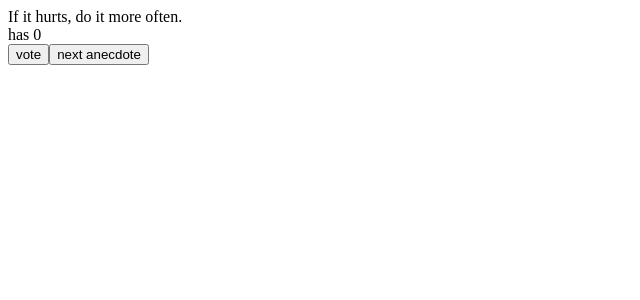
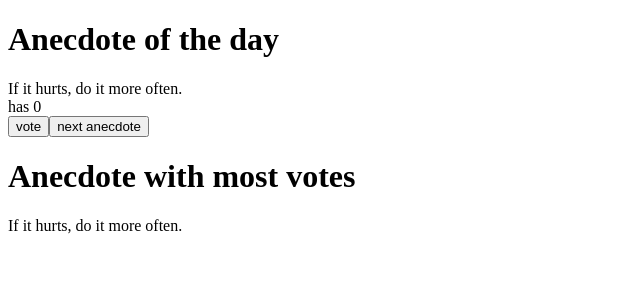
Before and after one commit to AndregSouza/fullstackopen-exercises, a React (Vite) app in the folder part1/: page / in a window 1280 px wide. Shown: the top 300 px of the page, without its empty margins (0-640 px from the left). Built offline with nearby package versions, Linux system fonts and the light colour scheme.

Commit message:
Exercise 1.14 Checkpoint. Although I did not had a great code, I am glad I could make it work

```diff
--- a/part1/src/App.jsx
+++ b/part1/src/App.jsx
@@ -13,8 +13,8 @@ const App = () => {
   ]
 
   const [selected, setSelected] = useState(0)
-
   const [votes, setVotes] = useState(new Uint8Array(8))
+  const [biggest, setBiggest] = useState(anecdotes[selected])
 
   function hooklineFunction (selected) {
     const votesUpdated = votes.map(
@@ -28,6 +28,19 @@ const App = () => {
       }
     )
     setVotes(votesUpdated)
+    verifyBiggest(votesUpdated)
+  }
+
+  function verifyBiggest (votesUpdated) {
+    let biggerNumber = 0
+    let biggestIndex = 0
+    for (let index = 0; index < votesUpdated.length; index++) {
+      if (votesUpdated[index] > biggerNumber) {
+        biggerNumber = votesUpdated[index]
+        biggestIndex = index
+      }
+    }
+    setBiggest(anecdotes[biggestIndex])
   }
 
   function getRandomInt(max) {
@@ -36,14 +49,14 @@ const App = () => {
 
   return (
     <>
-    <div>
-    {anecdotes[selected]}
-    </div>
-    <div>
-    has {votes[selected]}
-    </div>
+    <h1>Anecdote of the day</h1>
+    <div> {anecdotes[selected]} </div>
+    <div> has {votes[selected]} </div>
     <button onClick={() => hooklineFunction(selected)}> vote </button>
     <button onClick={() => setSelected(getRandomInt(8))}> next anecdote </button>
+
+    <h1>Anecdote with most votes</h1>
+    <div> {biggest} </div>
     </>
   )
 }
```
